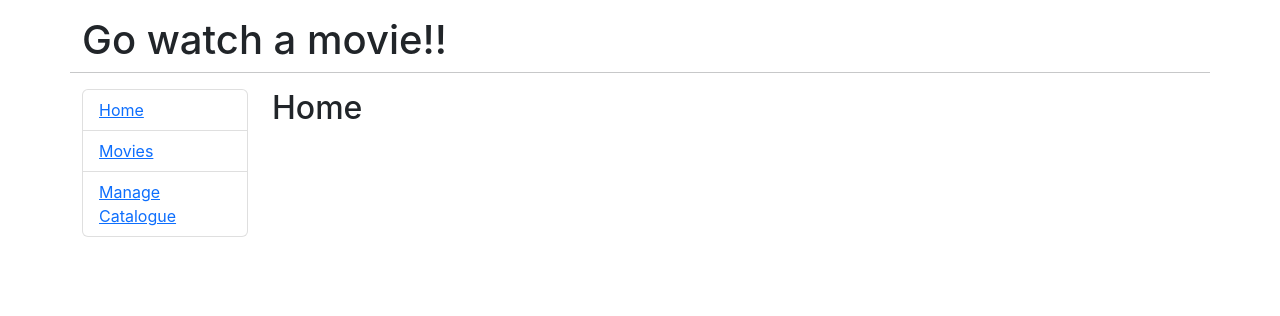
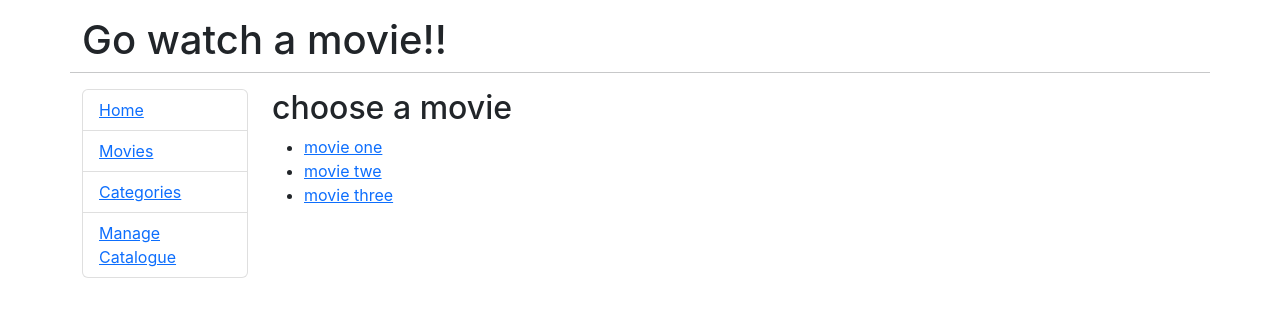
Before and after one commit to keitha13/go-react-movies, a React (Create React App) app: page /movies in a window 1280 px wide. Shown: the top 316 px of the page. Built offline with nearby package versions, Linux system fonts and the light colour scheme.

Commit message:
add categories

```diff
--- a/src/App.js
+++ b/src/App.js
@@ -1,8 +1,9 @@
 import React, { Component, Fragment } from "react";
-import { HashRouter as Router, Switch, Route, Link } from 'react-router-dom';
+import { BrowserRouter as Router, Switch, Route, Link, useParams, useRouteMatch } from 'react-router-dom';
 import Movies from './components/Movies';
 import Admin from './components/Admin';
 import Home from './components/Home';
+import Categories from "./components/Categories";
 
 
 export default function App() {
@@ -26,6 +27,9 @@
                 <Link to="/movies">Movies</Link>
               </li>
               <li className='list-group-item'>
+                <Link to="/by-category">Categories</Link>
+              </li>
+              <li className='list-group-item'>
                 <Link to="/admin">Manage Catalogue</Link>
               </li>
             </ul>
@@ -33,9 +37,17 @@
         </div>
         <div className='col-md-10'>
           <Switch>
+            <Route path="/movies/:id">
+              <Movie />
+            </Route>
             <Route path="/movies">
               <Movies />
             </Route>
+            <Route exact path="/by-category">
+              <CategoryPage />
+            </Route>
+            <Route exact path="/by-category/drama" render={(props) => <Categories {...props} title={`Drama`} />}/>
+            <Route exact path="/by-category/comedy" render={(props) => <Categories {...props} title={`Comedy`} />}/>
             <Route path="/admin">
               <Admin />
             </Route>
@@ -49,3 +61,19 @@
     </Router>
   );
 }
+
+function Movie(){
+  let { id } = useParams();
+  return <h2>Movie id {id}</h2>
+}
+
+function CategoryPage() {
+  let {path, url} = useRouteMatch();
+  return (
+    <div>
+      <h2>Categories</h2>
+      <li><Link to={`${path}/comedy`}>Comedy</Link></li>
+      <li><Link to={`${path}/drama`}>Drama</Link></li>
+    </div>
+  )
+}
--- /dev/null
+++ b/src/components/Categories.js
@@ -0,0 +1,7 @@
+import React, {Component} from "react";
+
+export default class Categories extends Component {
+  render() {
+    return <h2>Category: {this.props.title}</h2>
+  }
+}
--- a/src/components/Movies.js
+++ b/src/components/Movies.js
@@ -1,9 +1,32 @@
-import React, {Component} from "react";
+import React, {Component, Fragment} from "react";
+import { Link } from "react-router-dom";
 
 export default class Movies extends Component {
+
+  state = { movies: []}
+
+  componentDidMount() {
+    this.setState({
+      movies: [
+        {id: 1, title: "movie one", runtime: 142},
+        {id: 2, title: "movie twe", runtime: 102},
+        {id: 3, title: "movie three", runtime: 98},
+      ]
+    })
+  }
+
   render() {
     return (
-      <h2>choose a movie</h2>
-    )
+      <Fragment>
+        <h2>choose a movie</h2>
+        <ul>
+          {this.state.movies.map((m) => (
+            <li key={m.id}>
+              <Link to={`/movies/${m.id}`}>{m.title}</Link>
+            </li>
+          ))}
+        </ul>
+      </Fragment>
+    );
   }
 }
```
